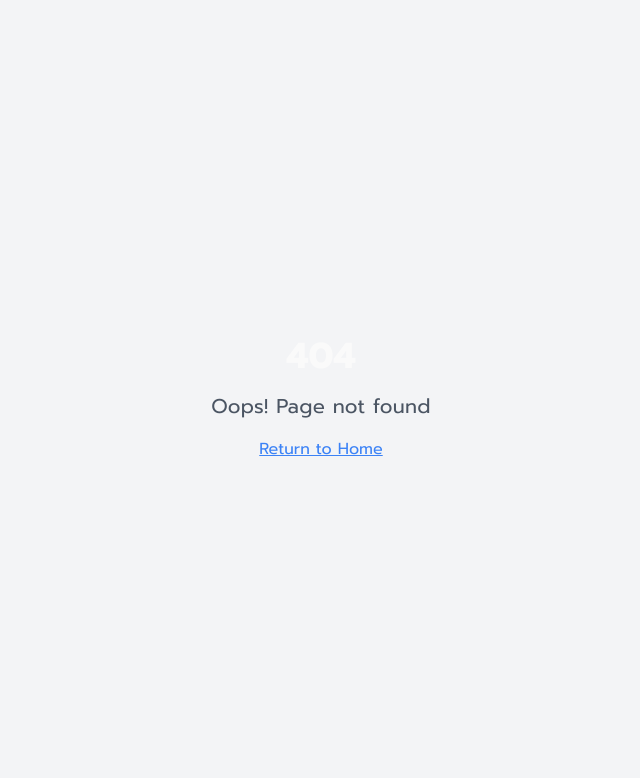
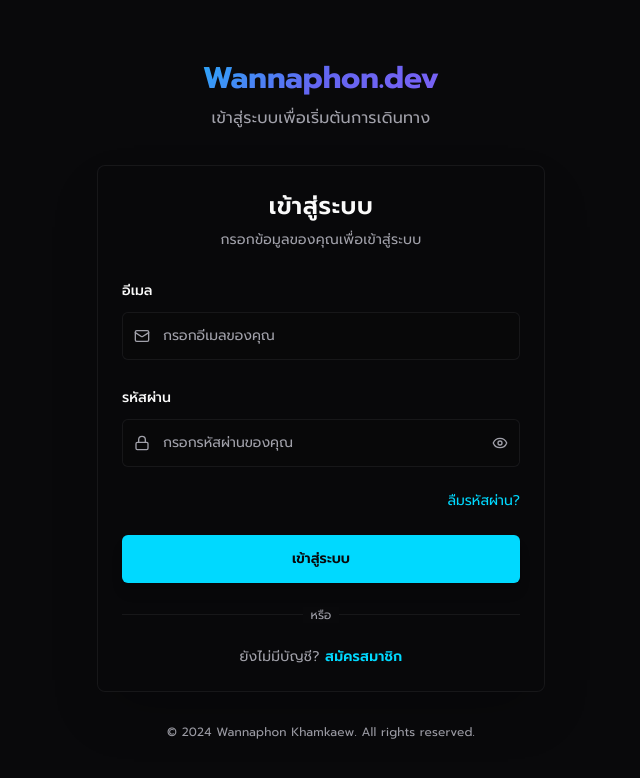
Before and after one commit to Wannaphonkhamkaew/gep-khamkaew-portfolio, a React (Vite) app: page /login in a window 1280 px wide. Before the commit this address had no page. Shown: the top 778 px of the page, without its empty margins (319-959 px from the left). Built offline with nearby package versions, Linux system fonts and the light colour scheme.

Commit message:
feat: Add dark, modern login page
Implemented a dark-themed, modern login page using TailwindCSS. Includes email and password input fields, a blue login button, and a link to sign up below. The design uses a clean, professional font suitable for a developer-focused website.

```diff
--- a/src/App.tsx
+++ b/src/App.tsx
@@ -1,9 +1,11 @@
+
 import { Toaster } from "@/components/ui/toaster";
 import { Toaster as Sonner } from "@/components/ui/sonner";
 import { TooltipProvider } from "@/components/ui/tooltip";
 import { QueryClient, QueryClientProvider } from "@tanstack/react-query";
 import { BrowserRouter, Routes, Route } from "react-router-dom";
 import Index from "./pages/Index";
+import LoginPage from "./pages/Login";
 import NotFound from "./pages/NotFound";
 
 const queryClient = new QueryClient();
@@ -16,6 +18,7 @@ const App = () => (
       <BrowserRouter>
         <Routes>
           <Route path="/" element={<Index />} />
+          <Route path="/login" element={<LoginPage />} />
           {/* ADD ALL CUSTOM ROUTES ABOVE THE CATCH-ALL "*" ROUTE */}
           <Route path="*" element={<NotFound />} />
         </Routes>
--- /dev/null
+++ b/src/components/Login.tsx
@@ -0,0 +1,137 @@
+
+import React, { useState } from 'react';
+import { Mail, Lock, Eye, EyeOff } from 'lucide-react';
+import { Button } from '@/components/ui/button';
+import { Input } from '@/components/ui/input';
+import { Label } from '@/components/ui/label';
+import { Card, CardContent, CardDescription, CardHeader, CardTitle } from '@/components/ui/card';
+
+const Login = () => {
+  const [email, setEmail] = useState('');
+  const [password, setPassword] = useState('');
+  const [showPassword, setShowPassword] = useState(false);
+
+  const handleSubmit = (e: React.FormEvent) => {
+    e.preventDefault();
+    console.log('Login attempt:', { email, password });
+    // Handle login logic here
+  };
+
+  return (
+    <div className="min-h-screen bg-background flex items-center justify-center p-4">
+      <div className="w-full max-w-md">
+        {/* Logo/Brand */}
+        <div className="text-center mb-8">
+          <h1 className="text-3xl font-bold gradient-text mb-2">Wannaphon.dev</h1>
+          <p className="text-muted-foreground">เข้าสู่ระบบเพื่อเริ่มต้นการเดินทาง</p>
+        </div>
+
+        {/* Login Card */}
+        <Card className="border-border/50 bg-card/50 backdrop-blur-sm shadow-2xl">
+          <CardHeader className="space-y-1 text-center">
+            <CardTitle className="text-2xl thai-heading">เข้าสู่ระบบ</CardTitle>
+            <CardDescription className="thai-body">
+              กรอกข้อมูลของคุณเพื่อเข้าสู่ระบบ
+            </CardDescription>
+          </CardHeader>
+
+          <CardContent>
+            <form onSubmit={handleSubmit} className="space-y-6">
+              {/* Email Input */}
+              <div className="space-y-2">
+                <Label htmlFor="email" className="text-sm font-medium">
+                  อีเมล
+                </Label>
+                <div className="relative">
+                  <Mail className="absolute left-3 top-1/2 transform -translate-y-1/2 h-4 w-4 text-muted-foreground" />
+                  <Input
+                    id="email"
+                    type="email"
+                    placeholder="กรอกอีเมลของคุณ"
+                    value={email}
+                    onChange={(e) => setEmail(e.target.value)}
+                    className="pl-10 h-12 bg-background/50 border-border/50 focus:border-primary transition-all duration-300"
+                    required
+                  />
+                </div>
+              </div>
+
+              {/* Password Input */}
+              <div className="space-y-2">
+                <Label htmlFor="password" className="text-sm font-medium">
+                  รหัสผ่าน
+                </Label>
+                <div className="relative">
+                  <Lock className="absolute left-3 top-1/2 transform -translate-y-1/2 h-4 w-4 text-muted-foreground" />
+                  <Input
+                    id="password"
+                    type={showPassword ? 'text' : 'password'}
+                    placeholder="กรอกรหัสผ่านของคุณ"
+                    value={password}
+                    onChange={(e) => setPassword(e.target.value)}
+                    className="pl-10 pr-10 h-12 bg-background/50 border-border/50 focus:border-primary transition-all duration-300"
+                    required
+                  />
+                  <button
+                    type="button"
+                    onClick={() => setShowPassword(!showPassword)}
+                    className="absolute right-3 top-1/2 transform -translate-y-1/2 text-muted-foreground hover:text-foreground transition-colors"
+                  >
+                    {showPassword ? <EyeOff className="h-4 w-4" /> : <Eye className="h-4 w-4" />}
+                  </button>
+                </div>
+              </div>
+
+              {/* Forgot Password */}
+              <div className="flex justify-end">
+                <button
+                  type="button"
+                  className="text-sm text-primary hover:text-primary/80 transition-colors"
+                >
+                  ลืมรหัสผ่าน?
+                </button>
+              </div>
+
+              {/* Login Button */}
+              <Button
+                type="submit"
+                className="w-full h-12 bg-primary text-background font-semibold hover:bg-primary/90 transition-all duration-300 hover:scale-[1.02] shadow-lg hover:shadow-primary/25"
+              >
+                เข้าสู่ระบบ
+              </Button>
+            </form>
+
+            {/* Divider */}
+            <div className="relative my-6">
+              <div className="absolute inset-0 flex items-center">
+                <span className="w-full border-t border-border/50" />
+              </div>
+              <div className="relative flex justify-center text-xs uppercase">
+                <span className="bg-card px-2 text-muted-foreground">หรือ</span>
+              </div>
+            </div>
+
+            {/* Sign Up Link */}
+            <div className="text-center">
+              <p className="text-sm text-muted-foreground">
+                ยังไม่มีบัญชี?{' '}
+                <button className="text-primary hover:text-primary/80 font-semibold transition-colors hover:underline">
+                  สมัครสมาชิก
+                </button>
+              </p>
+            </div>
+          </CardContent>
+        </Card>
+
+        {/* Footer */}
+        <div className="text-center mt-8">
+          <p className="text-xs text-muted-foreground">
+            © 2024 Wannaphon Khamkaew. All rights reserved.
+          </p>
+        </div>
+      </div>
+    </div>
+  );
+};
+
+export default Login;
--- a/src/components/Navigation.tsx
+++ b/src/components/Navigation.tsx
@@ -1,17 +1,20 @@
 
 import { useState, useEffect } from 'react';
-import { Menu, X, Code, User, Briefcase, Mail, Home } from 'lucide-react';
+import { Menu, X, Code, User, Briefcase, Mail, Home, LogIn } from 'lucide-react';
+import { useNavigate, useLocation } from 'react-router-dom';
 
 const Navigation = () => {
   const [isOpen, setIsOpen] = useState(false);
   const [activeSection, setActiveSection] = useState('home');
   const [scrolled, setScrolled] = useState(false);
+  const navigate = useNavigate();
+  const location = useLocation();
 
   const navItems = [
-    { id: 'home', label: 'หน้าแรก', icon: <Home size={16} /> },
-    { id: 'about', label: 'เกี่ยวกับฉัน', icon: <User size={16} /> },
-    { id: 'portfolio', label: 'ผลงาน', icon: <Briefcase size={16} /> },
-    { id: 'contact', label: 'ติดต่อ', icon: <Mail size={16} /> },
+    { id: 'home', label: 'หน้าแรก', icon: <Home size={16} />, path: '/' },
+    { id: 'about', label: 'เกี่ยวกับฉัน', icon: <User size={16} />, path: '/' },
+    { id: 'portfolio', label: 'ผลงาน', icon: <Briefcase size={16} />, path: '/' },
+    { id: 'contact', label: 'ติดต่อ', icon: <Mail size={16} />, path: '/' },
   ];
 
   useEffect(() => {
@@ -19,6 +22,8 @@ const Navigation = () => {
       const scrollPosition = window.scrollY;
       setScrolled(scrollPosition > 50);
 
+      // Only update active section if we're on the home page
+      if (location.pathname === '/') {
         const sections = navItems.map(item => item.id);
         const currentSection = sections.find(section => {
           const element = document.getElementById(section);
@@ -32,13 +37,17 @@ const Navigation = () => {
         if (currentSection) {
           setActiveSection(currentSection);
         }
+      }
     };
 
     window.addEventListener('scroll', handleScroll);
     return () => window.removeEventListener('scroll', handleScroll);
-  }, []);
+  }, [location.pathname]);
 
-  const scrollToSection = (sectionId: string) => {
+  const scrollToSection = (sectionId: string, path: string) => {
+    if (location.pathname !== path) {
+      navigate(path);
+      setTimeout(() => {
         const element = document.getElementById(sectionId);
         if (element) {
           const offsetTop = element.offsetTop - 80;
@@ -47,6 +56,22 @@ const Navigation = () => {
             behavior: 'smooth'
           });
         }
+      }, 100);
+    } else {
+      const element = document.getElementById(sectionId);
+      if (element) {
+        const offsetTop = element.offsetTop - 80;
+        window.scrollTo({
+          top: offsetTop,
+          behavior: 'smooth'
+        });
+      }
+    }
+    setIsOpen(false);
+  };
+
+  const handleLoginClick = () => {
+    navigate('/login');
     setIsOpen(false);
   };
 
@@ -58,19 +83,19 @@ const Navigation = () => {
         <div className="flex justify-between items-center h-16">
           <div
             className="font-mono text-xl font-bold gradient-text cursor-pointer hover:scale-105 transition-transform duration-300"
-            onClick={() => scrollToSection('home')}
+            onClick={() => navigate('/')}
           >
             Wannaphon.dev
           </div>
 
           {/* Desktop Navigation */}
-          <div className="hidden md:flex space-x-1">
+          <div className="hidden md:flex items-center space-x-1">
             {navItems.map((item) => (
               <button
                 key={item.id}
-                onClick={() => scrollToSection(item.id)}
+                onClick={() => scrollToSection(item.id, item.path)}
                 className={`flex items-center space-x-2 px-4 py-2 rounded-lg text-sm font-medium transition-all duration-300 hover:scale-105 ${
-                  activeSection === item.id
+                  activeSection === item.id && location.pathname === '/'
                     ? 'text-primary bg-accent/70 shadow-md'
                     : 'text-muted-foreground hover:text-primary hover:bg-accent/30'
                 }`}
@@ -79,6 +104,19 @@ const Navigation = () => {
                 <span>{item.label}</span>
               </button>
             ))}
+
+            {/* Login Button */}
+            <button
+              onClick={handleLoginClick}
+              className={`flex items-center space-x-2 px-4 py-2 rounded-lg text-sm font-medium transition-all duration-300 hover:scale-105 ml-2 ${
+                location.pathname === '/login'
+                  ? 'text-primary bg-accent/70 shadow-md'
+                  : 'text-muted-foreground hover:text-primary hover:bg-accent/30'
+              }`}
+            >
+              <LogIn size={16} />
+              <span>เข้าสู่ระบบ</span>
+            </button>
           </div>
 
           {/* Mobile menu button */}
@@ -99,9 +137,9 @@ const Navigation = () => {
               {navItems.map((item) => (
                 <button
                   key={item.id}
-                  onClick={() => scrollToSection(item.id)}
+                  onClick={() => scrollToSection(item.id, item.path)}
                   className={`flex items-center space-x-3 w-full px-4 py-3 rounded-lg text-sm font-medium transition-all duration-300 ${
-                    activeSection === item.id
+                    activeSection === item.id && location.pathname === '/'
                       ? 'text-primary bg-accent/70'
                       : 'text-muted-foreground hover:text-primary hover:bg-accent/30'
                   }`}
@@ -110,6 +148,19 @@ const Navigation = () => {
                   <span>{item.label}</span>
                 </button>
               ))}
+
+              {/* Mobile Login Button */}
+              <button
+                onClick={handleLoginClick}
+                className={`flex items-center space-x-3 w-full px-4 py-3 rounded-lg text-sm font-medium transition-all duration-300 ${
+                  location.pathname === '/login'
+                    ? 'text-primary bg-accent/70'
+                    : 'text-muted-foreground hover:text-primary hover:bg-accent/30'
+                }`}
+              >
+                <LogIn size={16} />
+                <span>เข้าสู่ระบบ</span>
+              </button>
             </div>
           </div>
         )}
--- /dev/null
+++ b/src/pages/Login.tsx
@@ -0,0 +1,8 @@
+
+import Login from '../components/Login';
+
+const LoginPage = () => {
+  return <Login />;
+};
+
+export default LoginPage;
```
Lines whose indentation alone changed are shown as unchanged.
